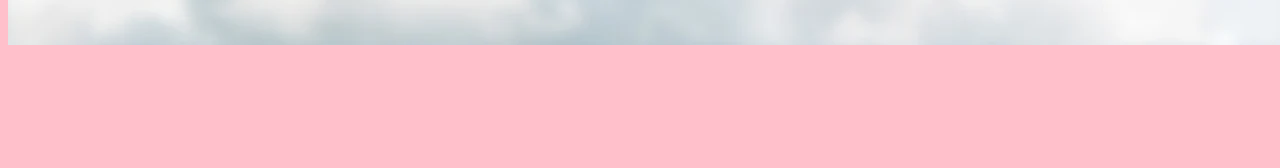
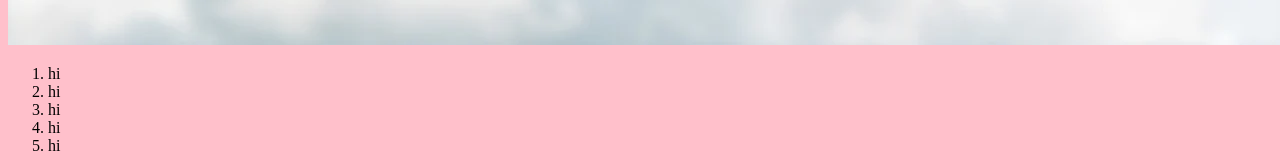
Before and after one commit to olsaa0/New-folder, a plain HTML site: page index.html in a window 1280 px wide. Shown: the part 1098-1266 px from the top of the page. Before the commit the page ends 1155 px from the top, so only its background shows below. Drawn offline with Linux system fonts and the light colour scheme.

Commit message:
list (ol)

```diff
--- a/index.html
+++ b/index.html
@@ -25,6 +25,14 @@
         <br>
         <p>Lorem ipsum dolor sit amet consectetur adipisicing elit. Nulla libero repellat modi unde, natus animi repudiandae nesciunt veniam quis optio similique quos, maiores, quia amet debitis assumenda architecto voluptas? Ea!</p>
         <img src="bird.webp">
+
+        <ol>
+            <li>hi</li>
+            <li>hi</li>
+            <li>hi</li>
+            <li>hi</li>
+            <li>hi</li>
+        </ol>
     </main>
 </body>
 </html>
```
